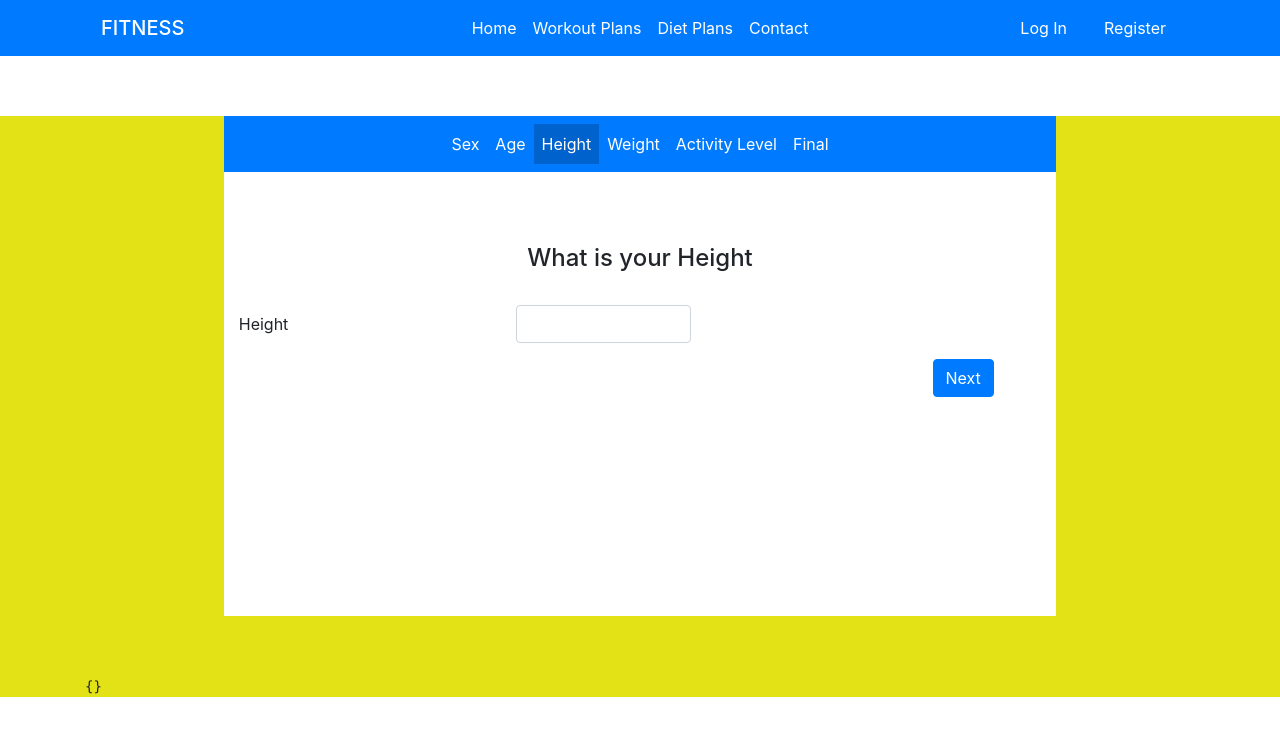
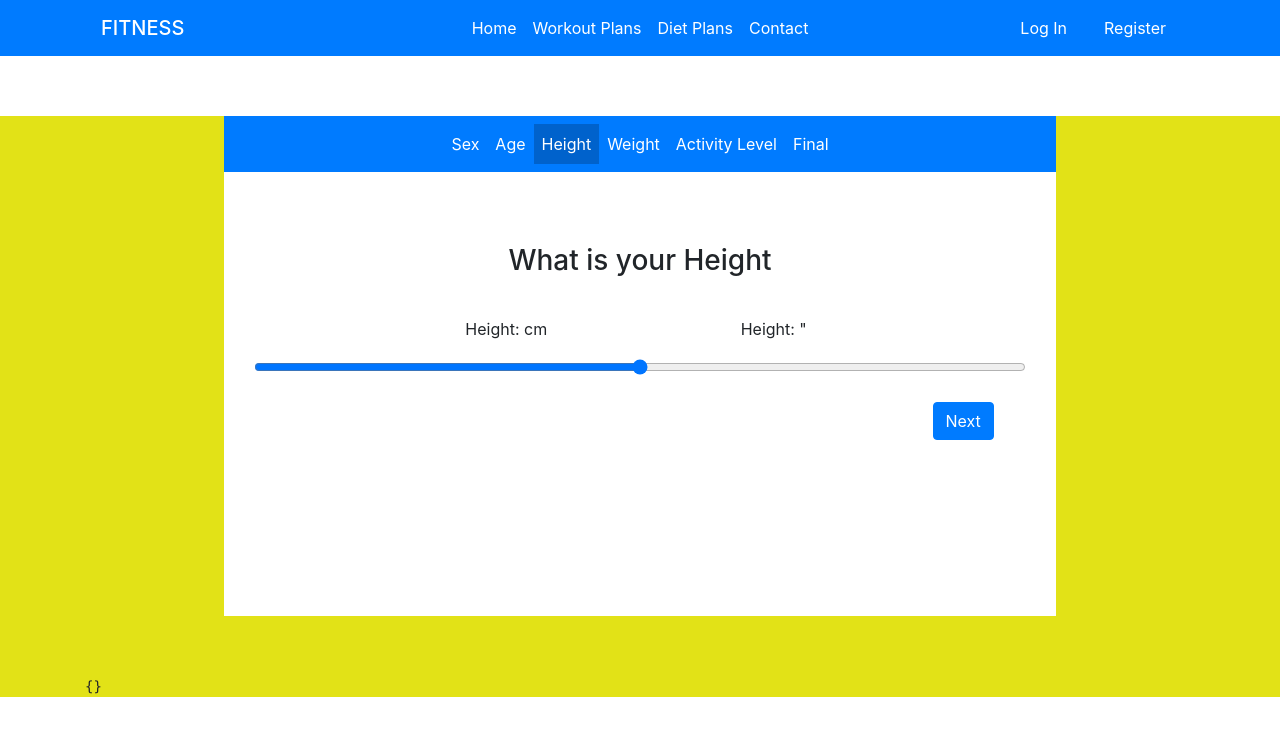
Before and after one commit to Tinomuchenje/FitnessWebApp, an Angular app in the folder Fitness-SPA/: page /home/height in a window 1280 px wide. Shown: the top 736 px of the page. Built offline with nearby package versions, Linux system fonts and the light colour scheme.

Commit message:
Changed the height input to show range

```diff
--- a/Fitness-SPA/src/app/height/height.component.html
+++ b/Fitness-SPA/src/app/height/height.component.html
@@ -2,12 +2,13 @@
 <br>
 <form #HeightForm="ngForm" class="editForm" nonvalidate>
     <br>
-    <h4 class="head text-center">{{title}}</h4>
+    <h3 class="head text-center">{{title}}</h3>
     <br>
-    <div class="form-group row">
-        <label for="inputAge" class="col-sm-4 col-form-label">Height</label>
+    <div class="form-group text-center">
+        <label for="inputHeight" class="col-sm-4 col-form-label">Height: {{height.height}} cm</label>
+        <label for="inputHeight" class="col-sm-4 col-form-label">Height: {{displayHeight(height.height)}} " </label>
         <div class="col-sm">
-            <input type="number" class="form-control col-sm-4" name="inputHeight" id="inputHeight" [(ngModel)]="height.height" />
+            <input type="range" max="300" min="0" class="form-control col-sm" name="inputHeight" id="inputHeight" [(ngModel)]="height.height" />
         </div>
     </div>
     <div class="form-group row">
--- a/Fitness-SPA/src/app/height/height.component.ts
+++ b/Fitness-SPA/src/app/height/height.component.ts
@@ -21,6 +21,17 @@ export class HeightComponent implements OnInit {
     console.log('Height loaded');
   }
 
+  displayHeight(value: any): string {
+    if (!value){
+      return ' ';
+    }
+    const realFeet = ((value * 0.393700) / 12);
+    const feet = Math.floor(realFeet);
+    const inches = Math.round((realFeet - feet) * 12);
+
+    return feet  + "'" + inches ;
+  }
+
   save(form: any): boolean {
     console.log(form);
     if (!form.valid) {
```
